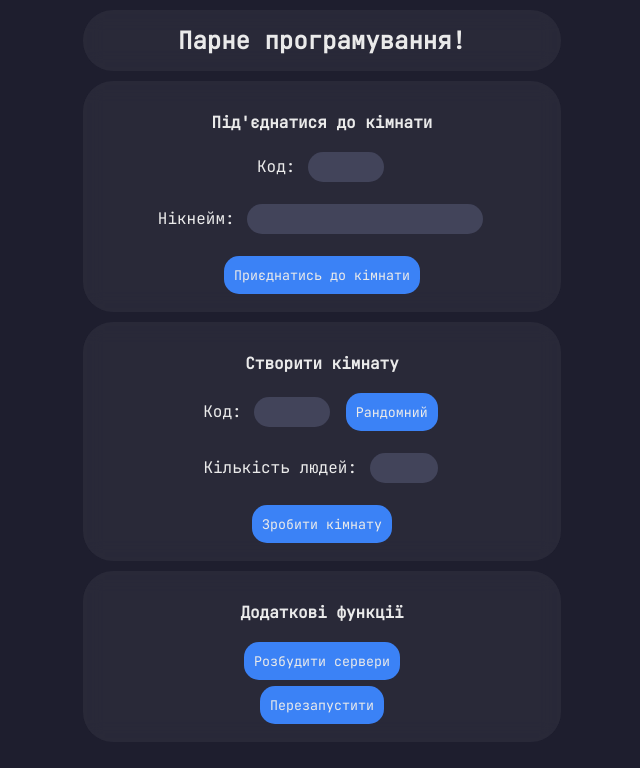
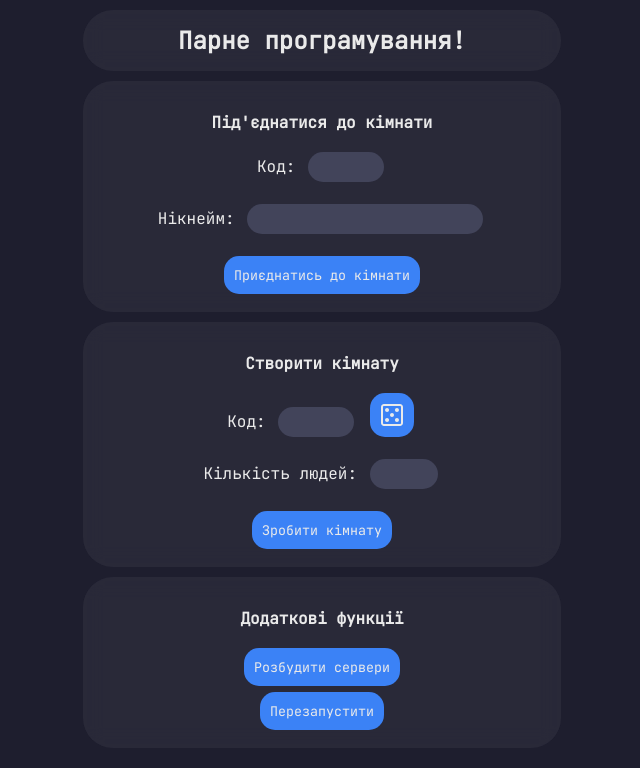
Before and after one commit to MaxProgramist/Site_Pare_Programming, a plain HTML site: page index.html in a window 1280 px wide. Shown: the whole page, without its empty margins (328-968 px from the left). Drawn offline with Linux system fonts and the light colour scheme.

Commit message:
Add files via upload

```diff
--- a/index.html
+++ b/index.html
@@ -33,8 +33,41 @@
         <div>
             <span class="index_makeRoomCode"> Код: </span>
             <input class="inputField" type="text" size="4" maxlength="4" id="makeRoomCodeInput">
-            <button class="button" type="button" onclick="MakeRandomRoomCode()" style="height:100%;">
-                Рандомний <br>
+            <button class="button" type="button" onclick="MakeRandomRoomCode()" style="height: 44px;">
+                <svg
+  width="24"
+  height="24"
+  viewBox="0 0 24 24"
+  fill="none"
+  xmlns="http://www.w3.org/2000/svg"
+>
+  <path
+    d="M14.9451 7.05518C14.9451 5.95061 15.8405 5.05518 16.9451 5.05518C18.0496 5.05518 18.9451 5.95061 18.9451 7.05518C18.9451 8.15975 18.0496 9.05518 16.9451 9.05518C15.8405 9.05518 14.9451 8.15975 14.9451 7.05518Z"
+    fill="currentColor"
+  />
+  <path
+    d="M16.9451 14.8921C15.8405 14.8921 14.9451 15.7875 14.9451 16.8921C14.9451 17.9967 15.8405 18.8921 16.9451 18.8921C18.0496 18.8921 18.9451 17.9967 18.9451 16.8921C18.9451 15.7875 18.0496 14.8921 16.9451 14.8921Z"
+    fill="currentColor"
+  />
+  <path
+    d="M5.05518 16.8921C5.05518 15.7875 5.95061 14.8921 7.05518 14.8921C8.15975 14.8921 9.05518 15.7875 9.05518 16.8921C9.05518 17.9967 8.15975 18.8921 7.05518 18.8921C5.95061 18.8921 5.05518 17.9967 5.05518 16.8921Z"
+    fill="currentColor"
+  />
+  <path
+    d="M7.05518 5.05518C5.95061 5.05518 5.05518 5.95061 5.05518 7.05518C5.05518 8.15975 5.95061 9.05518 7.05518 9.05518C8.15975 9.05518 9.05518 8.15975 9.05518 7.05518C9.05518 5.95061 8.15975 5.05518 7.05518 5.05518Z"
+    fill="currentColor"
+  />
+  <path
+    d="M10 12C10 10.8954 10.8954 10 12 10C13.1046 10 14 10.8954 14 12C14 13.1046 13.1046 14 12 14C10.8954 14 10 13.1046 10 12Z"
+    fill="currentColor"
+  />
+  <path
+    fill-rule="evenodd"
+    clip-rule="evenodd"
+    d="M1 4C1 2.34315 2.34315 1 4 1H20C21.6569 1 23 2.34315 23 4V20C23 21.6569 21.6569 23 20 23H4C2.34315 23 1 21.6569 1 20V4ZM4 3H20C20.5523 3 21 3.44772 21 4V20C21 20.5523 20.5523 21 20 21H4C3.44772 21 3 20.5523 3 20V4C3 3.44772 3.44772 3 4 3Z"
+    fill="currentColor"
+  />
+</svg>
         </div>
 
         <p class="index_countOfPlayers"> Кількість людей: <input class="inputField" type="number" size="16"
--- a/styles.css
+++ b/styles.css
@@ -1,5 +1,24 @@
 :root {
-    --color_class: 46, 46, 62;
+    --color_background: 30, 30, 46;
+    --color_class_1: 46, 46, 62;
+    --color_class_2: 58, 61, 95;
+    --color_text_main: 234, 234, 234;
+    --color_text_addativ: 161, 161, 161;
+
+    --color_button_main: 59, 130, 246;
+    --color_button_hover: 96, 165, 250;
+    --color_button_unactive: 107, 114, 128;
+
+    --color_input_main: 66, 68, 90;
+    --color_input_hover: 90, 96, 117;
+    --color_input_unactive: 107, 114, 128;
+
+    --color_code_error: 248, 113, 113;
+    --color_code_correct: 16, 185, 129;
+    --color_code_varible_type: 96, 165, 250;
+    --color_code_varible_string: 167, 243, 208;
+    --color_code_varible_library: 249, 115, 22;
+    --color_code_varible_key_words: 192, 132, 252;
 }
 
 * {
@@ -9,12 +28,12 @@
 body {
     margin: 0;
     padding: 0;
-    background-color: #1E1E2E;
-    color: #EAEAEA;
+    background-color: rgb(var(--color_background));
+    color: rgb(var(--color_text_main));
 }
 
 .classField {
-    background-color: rgba(var(--color_class), 0.7);
+    background-color: rgba(var(--color_class_1), 0.7);
     backdrop-filter: blur(10px);
     border-radius: 30px;
 
@@ -26,7 +45,7 @@ body {
 }
 
 .inputField {
-    background-color: #42445A;
+    background-color: rgb(var(--color_input_main));
     border-radius: 15px;
     border-color: #00000000;
 
@@ -42,14 +61,14 @@ body {
 }
 
 .inputField:focus {
-    background-color: #5A6075;
+    background-color: rgb(var(--color_input_hover));
     outline: none;
 
     transition: background-color 0.4s;
 }
 
 .inputField_disable {
-    background-color: #6B7280;
+    background-color: rgb(var(--color_input_unactive));
     border-radius: 15px;
     border-color: #00000000;
 
@@ -59,7 +78,7 @@ body {
     margin: 3px;
     padding: 3px;
 
-    color: #EAEAEA;
+    color: rgb(var(--color_text_main));
 
     transition: background-color 1s;
 }
@@ -70,9 +89,8 @@ input[type="number"]::-webkit-inner-spin-button {
     margin: 0;
 }
 
-
 .button {
-    background-color: #3B82F6;
+    background-color: rgb(var(--color_button_main));
     border-radius: 15px;
     border-color: #00000000;
 
@@ -82,7 +100,7 @@ input[type="number"]::-webkit-inner-spin-button {
     margin: 3px;
     padding: 8px;
 
-    color: #EAEAEA;
+    color: rgb(var(--color_text_main));
 
     transform: scale(1, 1);
 
@@ -90,16 +108,14 @@ input[type="number"]::-webkit-inner-spin-button {
 }
 
 .button:hover {
-    background-color: #60A5FA;
+    background-color: rgb(var(--color_button_hover));
     outline: none;
-
-    box-shadow: 0px opx #60A5FA;
 
     transform: scale(1.15, 1.15);
 }
 
 .button_disable {
-    background-color: #6B7280;
+    background-color: rgb(var(--color_button_unactive));
     border-radius: 15px;
     border-color: #00000000;
 
@@ -131,7 +147,9 @@ input[type="number"]::-webkit-inner-spin-button {
 .index_errorBox {
     z-index: 10;
 
-    background-color: rgba(var(--color_class), 1);
+    background-color: rgb(var(--color_class_2));
+
+    color: rgb(var(--color_text_main));
 
     width: 150px;
     height: 100px;
@@ -155,6 +173,8 @@ input[type="number"]::-webkit-inner-spin-button {
     width: 30px;
 
     padding: 0px;
+
+    color: rgb(var(--color_text_main));
 }
 
 
@@ -443,7 +463,7 @@ input[type="number"]::-webkit-inner-spin-button {
 /*
 Темна тема
     Фон: #1E1E2E
-    Фон класів: #2E2E3E
+    Фон класів: #2E2E3E, #3A3D5F
     Основний текст: #EAEAEA
     Додатковий текст: #A1A1A1
     Кнопки:
@@ -464,7 +484,7 @@ input[type="number"]::-webkit-inner-spin-button {
 
 Світла тема
     Фон: #F4F4F7
-    Фон класів: #DCE2F0
+    Фон класів: #DCE2F0, #BBCDE5
     Основний текст: #222222
     Додатковий текст: #616161
     Кнопки:
```
